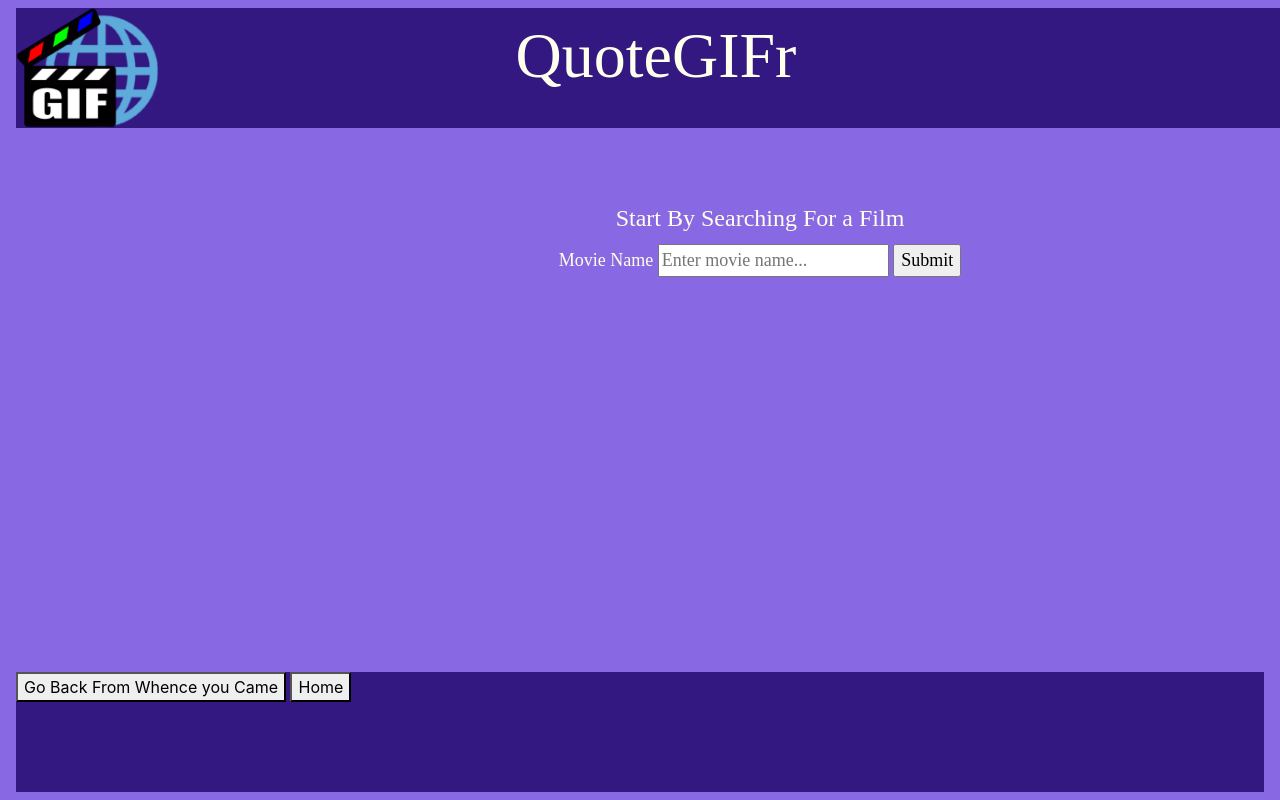
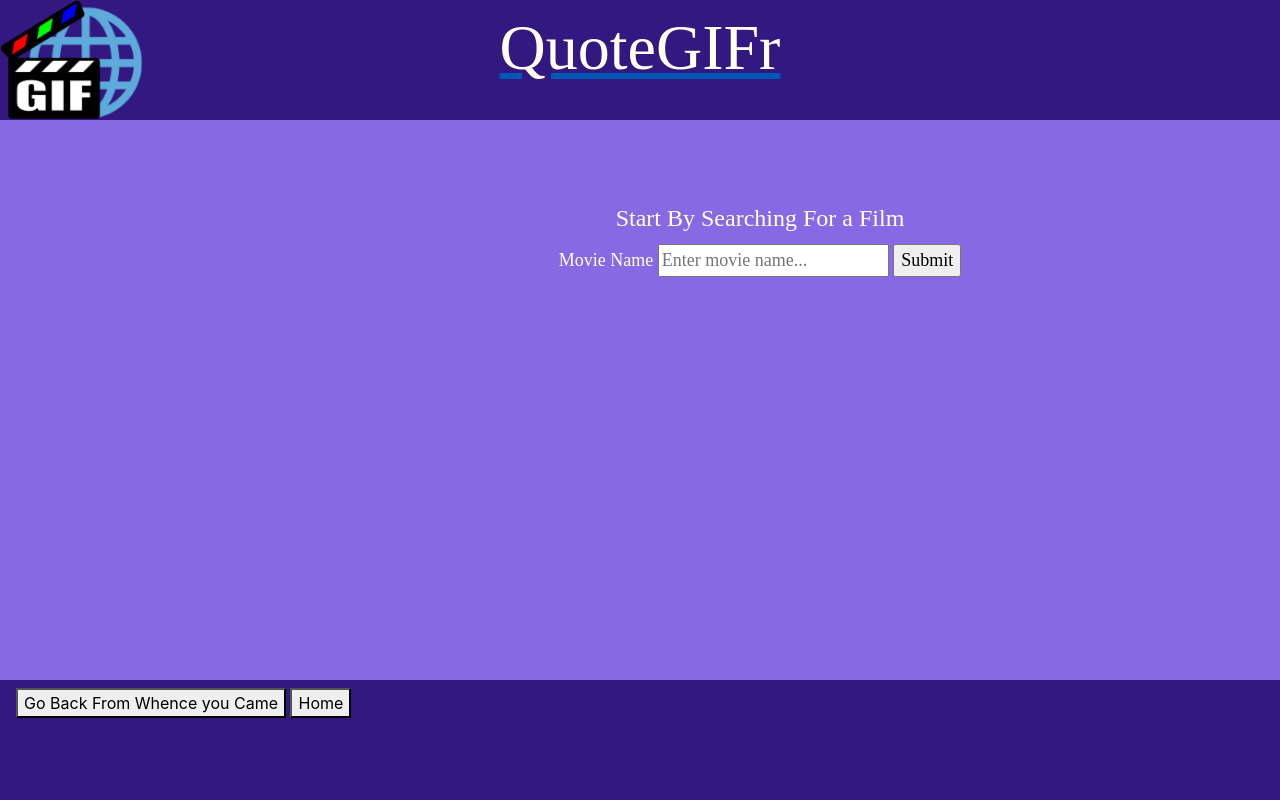
Before and after one commit to Acera-chan/QuoteGIFr, a Flask app: page / in a window 1280 px wide; the page is wider, and only the part inside the window is pictured. Run offline with Flask 2, Linux system fonts and the light colour scheme; parts of the project's set-up code (start-up, migrations or seed data) failed here and were passed over; some libraries are stand-ins or nearby versions.

Commit message:
Fixed header/footer padding

```diff
--- a/codebase/static/style.css
+++ b/codebase/static/style.css
@@ -17,8 +17,22 @@
     background-size: contain;
     background-position: center left;
     background-repeat: no-repeat;
+    margin:0px;
+    border:0px;
+    padding:0px;
+    top:0px;
+    left:0px;
+
 
 }
+
+nav{
+    margin:0px;
+    border:0px;
+    padding:0px;
+
+}
+
 body {
     padding: 15vh;
     color: #ffffee;
@@ -67,6 +81,7 @@ content{
     width: 100vw;
     height: 15vh;
     background-color: #341881;
+
 }
 
 .gif_display{
--- a/codebase/templates/layout.html
+++ b/codebase/templates/layout.html
@@ -23,7 +23,7 @@
         {% endif %}
     </head>
     <body>
-        <nav class="navbar navbar-default fixed-top">
+        <nav class="navbar navbar-default fixed-top qgif-header">
             <a href='{{ url_for('homepage') }}'>
                 <div class="navbar-header qgif-header" id='logo' >
                     QuoteGIFr
@@ -34,7 +34,7 @@
             <!-- block which 'index.html' and 'quote.html' will extend -->
             {% block content %}{% endblock content%}
         </content>
-        <nav class="navbar navbar-default fixed-bottom">
+        <nav class="navbar navbar-default fixed-bottom qgif-footer">
             <div class="navbar-footer qgif-footer">
                 <button type = "button" onClick ="javascript:history.back(1)">Go Back From Whence you Came</button>
                 <button type = "button" onClick = "window.location.href='{{ url_for('homepage') }}'">Home</button>
```
